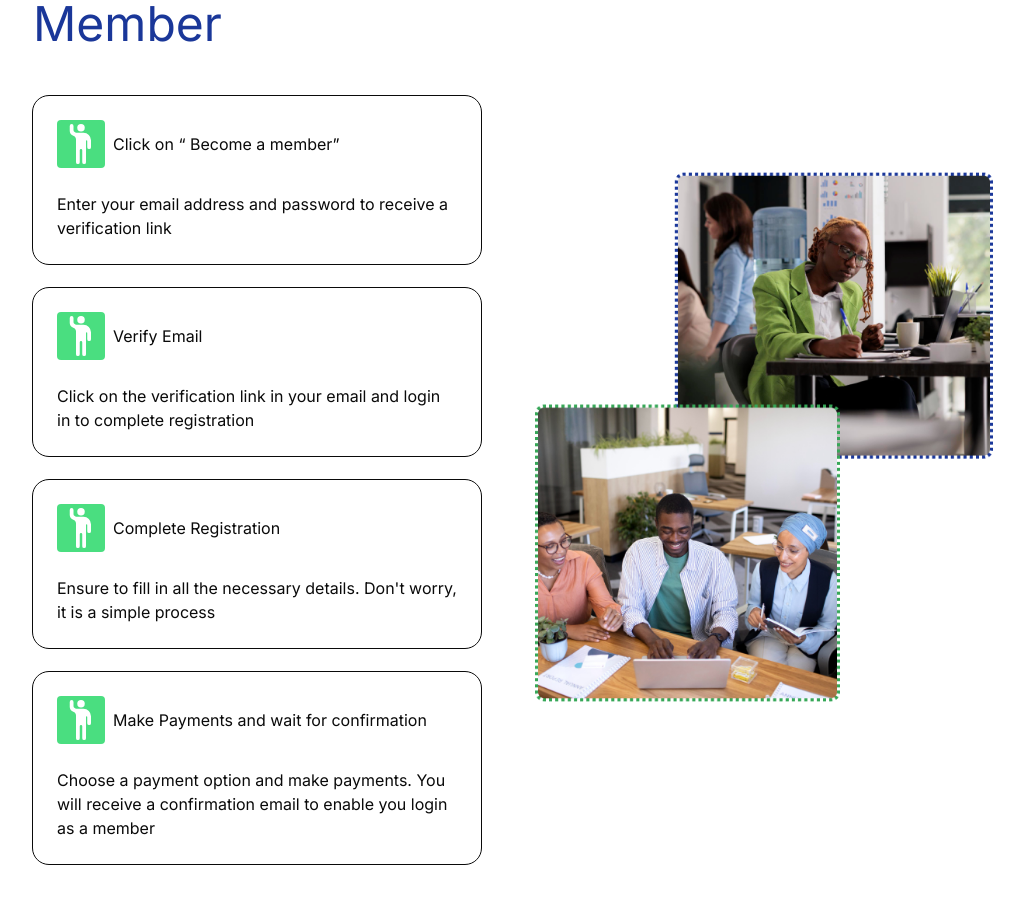
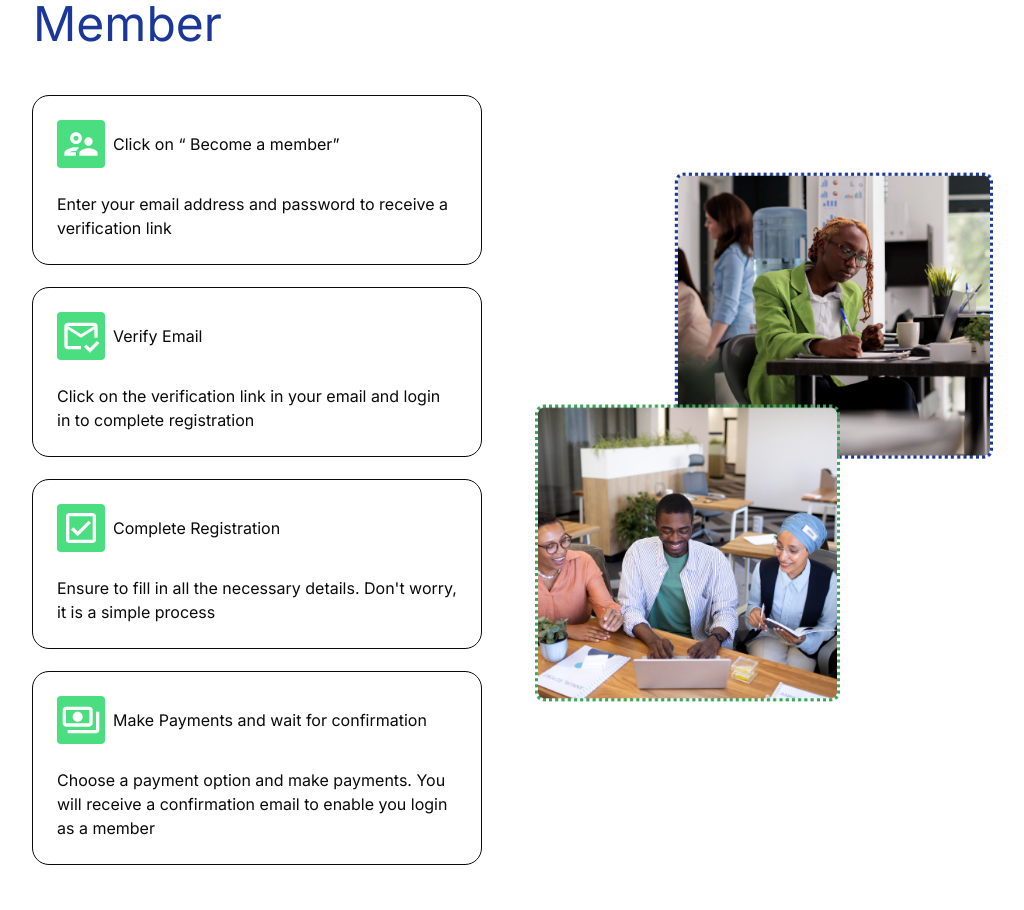
Before and after one commit to Edema-wxd/ican-frontend, a Next.js app: page /about-us/how-it-works in a window 1280 px wide. Shown: the part 780-1690 px from the top of the page, without its empty margins (127-1151 px from the left). Built offline with nearby package versions, Linux system fonts and the light colour scheme; a web font is replaced by a local one.

Commit message:
Updated membership icons

```diff
--- a/src/app/(home)/page.tsx
+++ b/src/app/(home)/page.tsx
@@ -8,7 +8,6 @@ import Adverts from "../../components/Adverts";
 import Speech from "../../components/Speech";
 
 import Link from "next/link";
-
 
 export default function Home() {
   return (
@@ -22,7 +21,6 @@ export default function Home() {
           }
         >
           <div className="flex sm:gap-12 w-full flex-row justify-between items-center mt-4">
-
             <Link href={"/sign-up"}>
               <button className=" h-fit sm:text-white rounded-full bg-secondary p-2 sm:py-3 sm:px-8 w-fit whitespace-nowrap hover:bg-green-500 ">
                 Become a Member
@@ -33,11 +31,12 @@ export default function Home() {
                 Learn more
               </button>
             </Link>
-
           </div>
         </Heroimg>
         <Speech />
-        <Gallery />
+        <div className="hidden sm:block">
+          <Gallery />
+        </div>
         <Stories />
         <Adverts />
         <Cta />
--- a/src/components/BlogCard.tsx
+++ b/src/components/BlogCard.tsx
@@ -1,5 +1,8 @@
+"use client";
+
 import * as React from "react";
 import { BlogCardProps } from "@/types";
+// import { useRouter } from "next/router";
 
 /**
  * BlogCard Component
@@ -10,6 +13,7 @@ import { BlogCardProps } from "@/types";
  * @returns {JSX.Element} The rendered BlogCard component.
  */
 const BlogCard: React.FC<BlogCardProps> = ({ post, onReadMore }) => {
+  // const router = useRouter();
   /**
    * Handles keyboard navigation for the "Read more" button.
    * Triggers the `onReadMore` callback when the "Enter" or "Space" key is pressed.
@@ -19,6 +23,7 @@ const BlogCard: React.FC<BlogCardProps> = ({ post, onReadMore }) => {
   const handleKeyPress = (event: React.KeyboardEvent) => {
     if (event.key === "Enter" || event.key === " ") {
       onReadMore(post.id);
+      // router..h(`/blog/${post.id}`);
     }
   };
 
@@ -79,6 +84,7 @@ const BlogCard: React.FC<BlogCardProps> = ({ post, onReadMore }) => {
         </time>
 
         {/* Read more button */}
+
         <button
           onClick={() => onReadMore(post.id)}
           onKeyPress={handleKeyPress}
--- a/src/components/Meminfo.jsx
+++ b/src/components/Meminfo.jsx
@@ -1,7 +1,12 @@
 import React from "react";
 import Link from "next/link";
 import Image from "next/image";
-import { BsPersonRaisedHand } from "react-icons/bs";
+import {
+  MdOutlineSupervisorAccount,
+  MdOutlineMarkEmailRead,
+  MdOutlineCheckBox,
+  MdOutlinePayments,
+} from "react-icons/md";
 
 function Meminfo() {
   return (
@@ -19,7 +24,7 @@ function Meminfo() {
           {/* fill according to BA & copy writers design */}
           <div className="p-6 rounded-2xl h-fit outline-1 outline  flex flex-col gap-6 max-w-md ">
             <div className=" h-fit flex flex-row justify-start gap-2 items-center ">
-              <BsPersonRaisedHand className="w-12 h-12 bg-green-400 fill-white p-1 rounded-sm" />
+              <MdOutlineSupervisorAccount className="w-12 h-12 bg-green-400 fill-white p-1 rounded-sm" />
               <h5>Click on “ Become a member”</h5>
             </div>
             <p>
@@ -29,7 +34,7 @@ function Meminfo() {
           </div>
           <div className="p-6 rounded-2xl h-fit outline-1 outline  flex flex-col gap-6 max-w-md ">
             <div className=" h-fit flex flex-row justify-start gap-2 items-center ">
-              <BsPersonRaisedHand className="w-12 h-12 bg-green-400 fill-white p-1 rounded-sm"/>
+              <MdOutlineMarkEmailRead className="w-12 h-12 bg-green-400 fill-white p-1 rounded-sm" />
               <h5>Verify Email</h5>
             </div>
             <p>
@@ -39,7 +44,7 @@ function Meminfo() {
           </div>
           <div className="p-6 rounded-2xl h-fit outline-1 outline  flex flex-col gap-6 max-w-md ">
             <div className=" h-fit flex flex-row justify-start gap-2 items-center ">
-              <BsPersonRaisedHand className="w-12 h-12 bg-green-400 fill-white p-1 rounded-sm"/>
+              <MdOutlineCheckBox className="w-12 h-12 bg-green-400 fill-white p-1 rounded-sm" />
               <h5>Complete Registration</h5>
             </div>
             <p>
@@ -49,7 +54,7 @@ function Meminfo() {
           </div>
           <div className="p-6 rounded-2xl h-fit outline-1 outline  flex flex-col gap-6 max-w-md ">
             <div className=" h-fit flex flex-row justify-start gap-2 items-center ">
-              <BsPersonRaisedHand className="w-12 h-12 bg-green-400 fill-white p-1 rounded-sm"/>
+              <MdOutlinePayments className="w-12 h-12 bg-green-400 fill-white p-1 rounded-sm" />
               <h5>Make Payments and wait for confirmation</h5>
             </div>
             <p>
--- a/src/components/Stories.jsx
+++ b/src/components/Stories.jsx
@@ -4,6 +4,7 @@ import React from "react";
 import BlogCard from "@/components/BlogCard";
 import Link from "next/link";
 import { useRouter } from "next/navigation";
+import { handleReadMore } from "@/lib/utils";
 import { blogPosts } from "@/lib/data";
 
 function Stories() {
```
